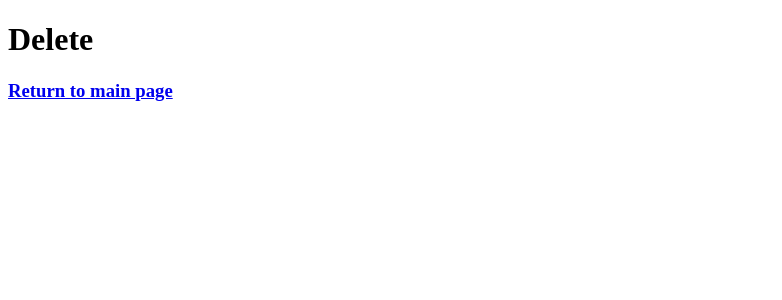
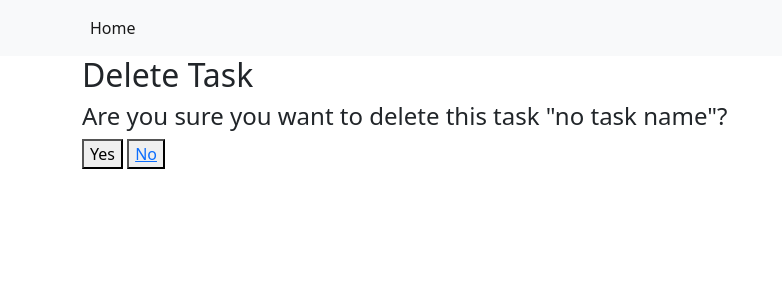
Before and after one commit to sakurakuba/homework45, a Django app: page /task/1/delete in a window 1280 px wide. Shown: the top 300 px of the page, without its empty margins (0-782 px from the left). Run offline with Django 4.2, Linux system fonts and the light colour scheme; data comes from the database, SQL or seed files in the repository.

Commit message:
added delete functionality, fixed date problem on update page

```diff
--- a/templates/base.html
+++ b/templates/base.html
@@ -17,7 +17,9 @@
     </div>
   </div>
 </nav>
+<div class="container">
 {% block content %}
 {% endblock %}
+</div>
 </body>
 </html>
--- a/templates/delete.html
+++ b/templates/delete.html
@@ -1,14 +1,12 @@
-<!DOCTYPE html>
-<html lang="en">
-<head>
-    <meta charset="UTF-8">
-    <title>Title</title>
-</head>
-<body>
-<h1>Delete</h1>
+{% extends "base.html" %}
+{% block title %} Delete Task {% endblock %}
 
-<p>
-<h3><a href="/">Return to main page</a> </h3>
-</p>
-</body>
-</html>
+{% block content %}
+<h2>Delete Task</h2>
+<form action="" method="post">
+    {% csrf_token %}
+    <h4>Are you sure you want to delete this task "{{ task.title}}"? </h4>
+    <button type="submit" style="display: inline">Yes</button>
+    <button type="submit", style="display: inline"><a href="{% url "task_view" task.pk %}">No</a></button>
+    </form>
+{% endblock %}
--- a/templates/update.html
+++ b/templates/update.html
@@ -18,7 +18,7 @@
     <label>Description:</label><br/>
     <input type="text" name="description", value="{{ task.description }}"/><br/>
     <label>Deadline:</label><br/>
-    <input type="text" name="deadline", value="{{ task.deadline }}"/><br/>
+    <input type="text" name="deadline", value="{{ task.deadline | date:"Y-m-d" }}"/><br/>
     <br/>
     <input type="submit" value="Update"/>
 </form>
```
